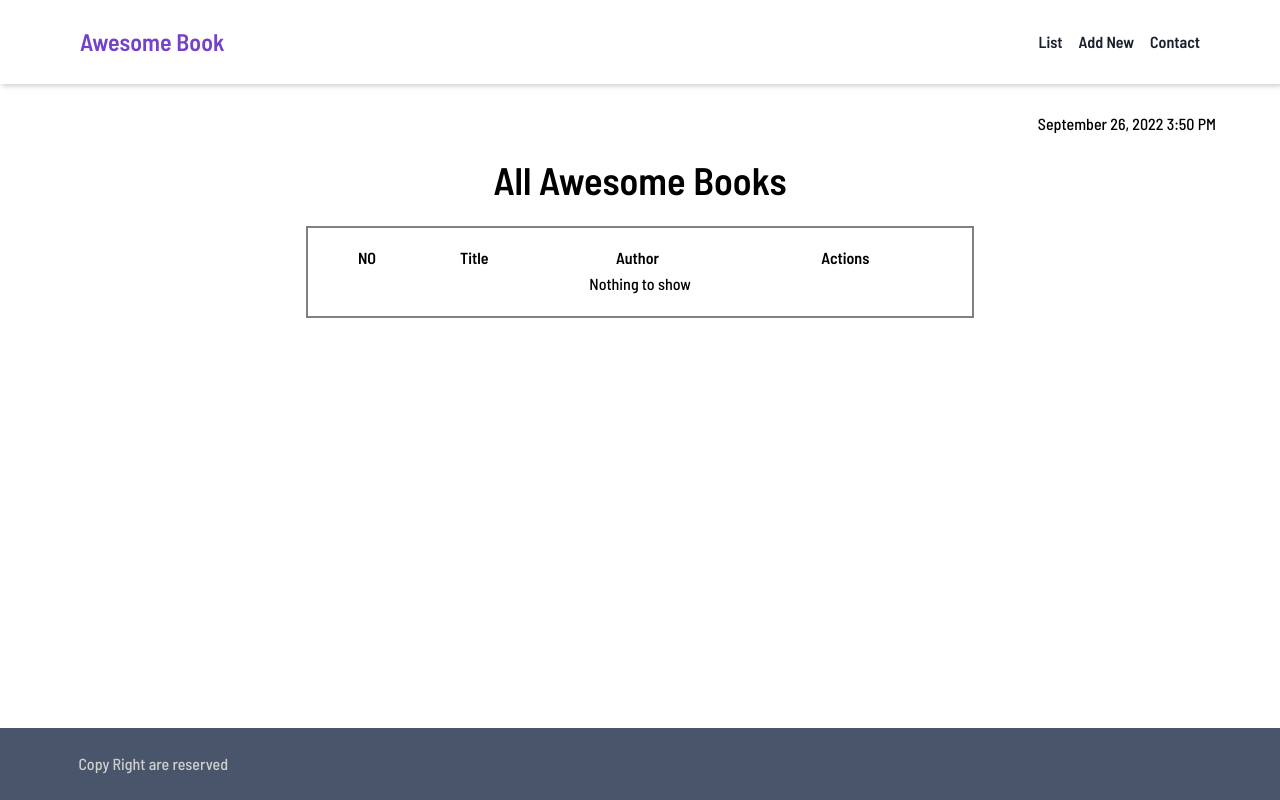
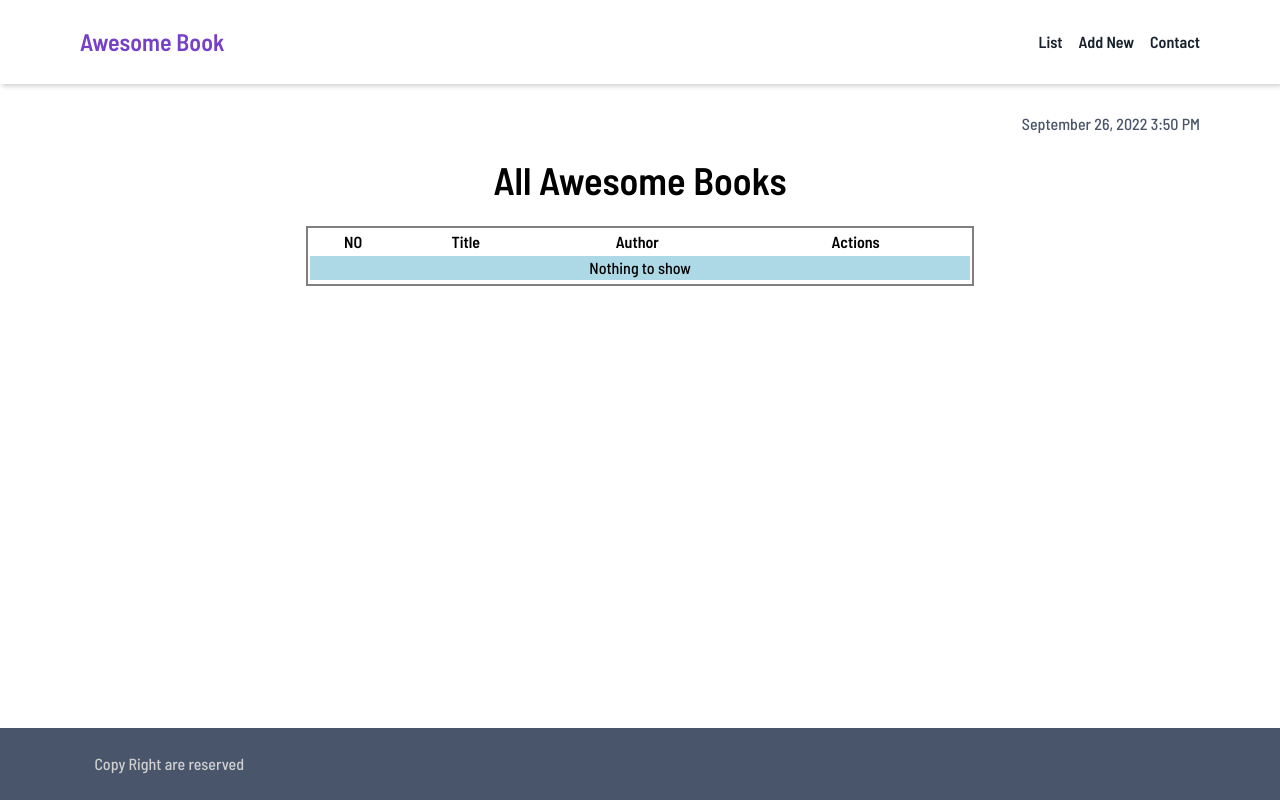
Before and after one commit to MahdiSohaily/Awesome-books, a website with bundled scripts: page index.html in a window 1280 px wide. Built offline with nearby package versions, Linux system fonts and the light colour scheme.

Commit message:
Update list styles

```diff
--- a/index.html
+++ b/index.html
@@ -27,14 +27,14 @@
     </header>
     <main class="full-height">
         <div class="container">
-            <p class="text-right date"></p>
+            <p class="text-right date mx-3"></p>
         </div>
         <div id="app" class="flex-center"></div>
         <!-- New data are going to be displayed here -->
     </main>
     <footer>
         <div class="container">
-            <p>Copy Right are reserved</p>
+            <p class="mx-3">Copy Right are reserved</p>
         </div>
     </footer>
     <script type="module" src="./src/js/index.js"></script>
--- a/src/css/index.css
+++ b/src/css/index.css
@@ -104,6 +104,11 @@ select {
 
 .text-right {
   text-align: right;
+  color: var(--clr-secondary-400);
+}
+
+.bg-primary {
+  background-color: var(--clr-primary-400);
 }
 
 /* Main header section styles */
@@ -167,9 +172,12 @@ main {
 }
 
 /* table styles */
-
 .table {
   width: 100%;
+}
+
+tbody tr:nth-child(odd) {
+  background-color: lightblue;
 }
 
 td {
--- a/src/js/components/List.js
+++ b/src/js/components/List.js
@@ -5,9 +5,9 @@ export default class List {
     this._content = `
         <section class="card" aria-labelledby="project-name">
             <h1 id="project-name" class="text-center primary-heading">All Awesome Books</h1>
-            <table class="table my-3 px-3 py-3 border">
+            <table class="table my-3 border">
                 <thead>
-                    <tr>
+                    <tr class="border">
                         <th>NO</th>
                         <th>Title</th>
                         <th>Author</th>
```
